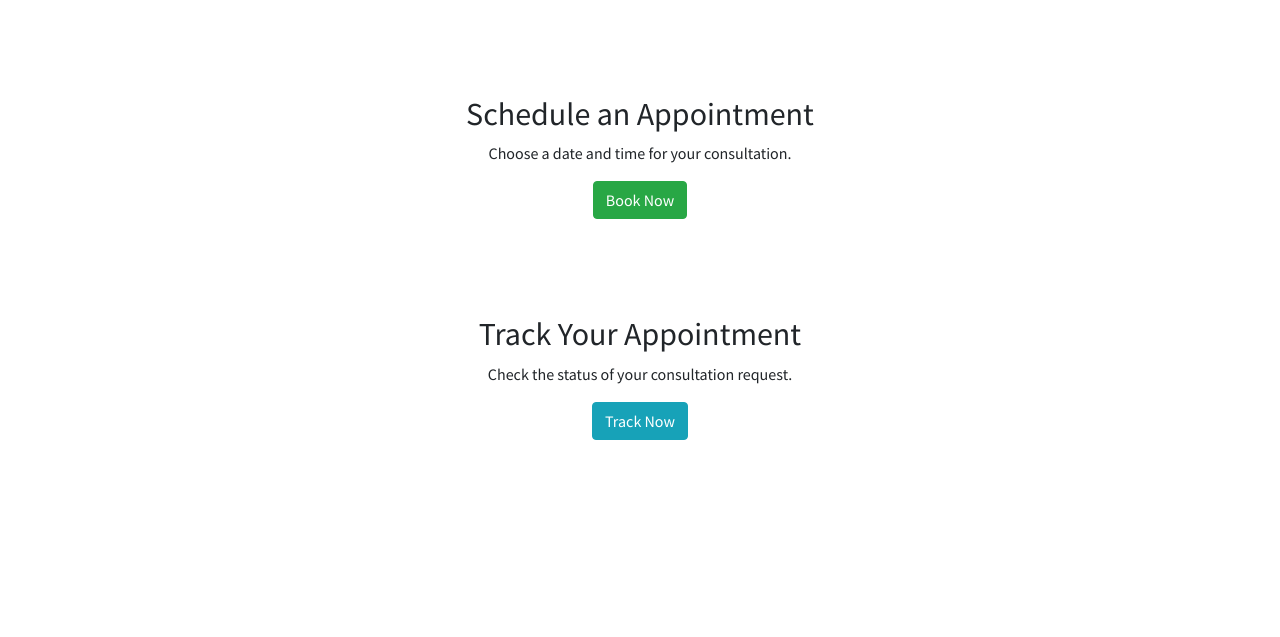
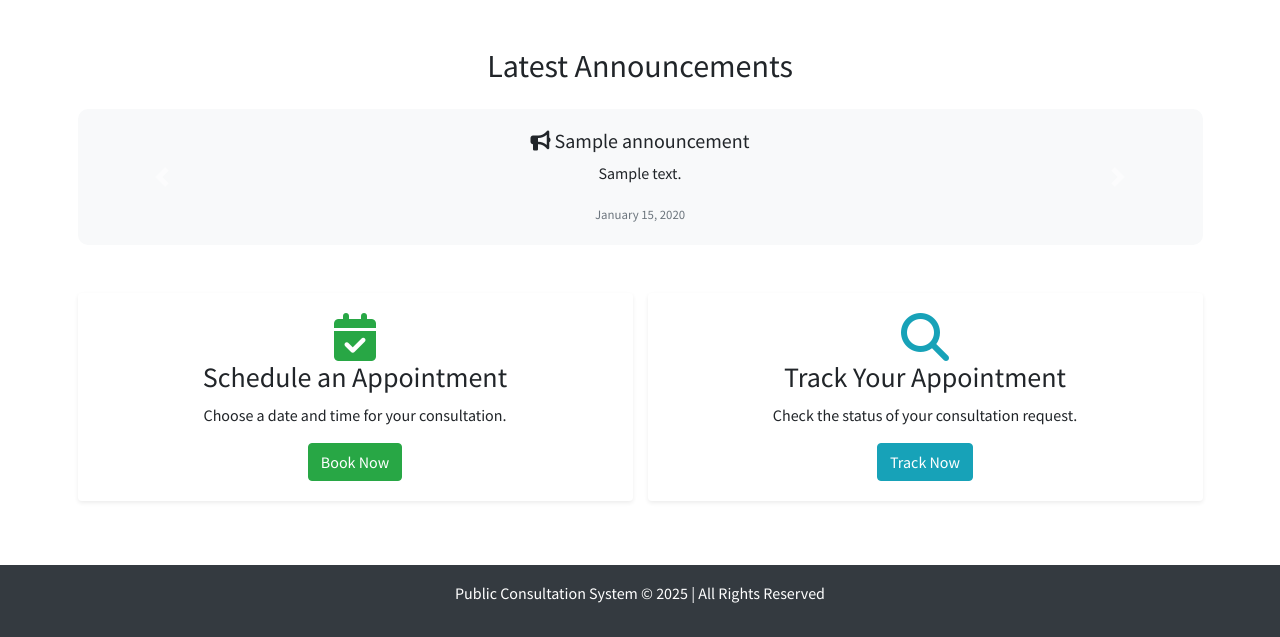
Before and after one commit to xxiimcha/bcp_pcms, a PHP site: page / in a window 1280 px wide. Shown: the part 538-1175 px from the top of the page. Before the commit the page ends 978 px from the top, so only its background shows below. Run offline with PHP 8.4, Linux system fonts and the light colour scheme; tables that the repository leaves empty or names only in its code hold one stand-in row (values such as "Sample post"); some libraries are stand-ins or nearby versions.

Commit message:
Enhanced Landing Page

```diff
--- /dev/null
+++ b/controller/get_announcements.php
@@ -0,0 +1,13 @@
+<?php
+include '../database/config.php';
+
+$query = "SELECT title, content, DATE_FORMAT(created_at, '%M %d, %Y') as date FROM announcements ORDER BY created_at DESC LIMIT 5";
+$result = mysqli_query($conn, $query);
+
+$announcements = [];
+while ($row = mysqli_fetch_assoc($result)) {
+    $announcements[] = $row;
+}
+
+echo json_encode(["success" => true, "announcements" => $announcements]);
+?>
--- a/index.php
+++ b/index.php
@@ -5,17 +5,18 @@
   <meta name="viewport" content="width=device-width, initial-scale=1">
   <title>Public Consultation System</title>
 
-  <!-- Google Font: Source Sans Pro -->
+  <!-- Google Font -->
   <link rel="stylesheet" href="https://fonts.googleapis.com/css?family=Source+Sans+Pro:300,400,400i,700&display=fallback">
   <!-- Font Awesome -->
-  <link rel="stylesheet" href="assets/plugins/fontawesome-free/css/all.min.css">
+  <link rel="stylesheet" href="https://cdnjs.cloudflare.com/ajax/libs/font-awesome/6.4.2/css/all.min.css">
   <!-- Bootstrap -->
-  <link rel="stylesheet" href="assets/plugins/bootstrap/css/bootstrap.min.css">
-  <!-- Theme style -->
-  <link rel="stylesheet" href="assets/dist/css/adminlte.min.css">
+  <link rel="stylesheet" href="https://cdn.jsdelivr.net/npm/bootstrap@5.3.0/dist/css/bootstrap.min.css">
+  <!-- AdminLTE -->
+  <link rel="stylesheet" href="https://cdn.jsdelivr.net/npm/admin-lte@3.1/dist/css/adminlte.min.css">
+
   <style>
     .hero-section {
-      background: url('dist/img/consultation-bg.jpg') no-repeat center center/cover;
+      background: url('assets/dist/img/consultation-bg.jpg') no-repeat center center/cover;
       height: 60vh;
       display: flex;
       align-items: center;
@@ -27,64 +28,139 @@
     .hero-section h1 {
       font-size: 3rem;
       font-weight: bold;
+      text-shadow: 2px 2px 8px rgba(0, 0, 0, 0.5);
     }
     .hero-section p {
       font-size: 1.2rem;
+    }
+    .announcement-carousel {
+      background: #f8f9fa;
+      padding: 20px;
+      border-radius: 10px;
     }
   </style>
 </head>
 <body class="hold-transition layout-top-nav">
 <div class="wrapper">
-  <nav class="main-header navbar navbar-expand-md navbar-light navbar-white">
+
+  <!-- Navbar -->
+  <nav class="main-header navbar navbar-expand-md navbar-light navbar-white shadow-sm">
     <div class="container">
       <a href="#" class="navbar-brand">
         <span class="brand-text font-weight-bold">Public Consultation System</span>
       </a>
-      <button class="navbar-toggler order-1" type="button" data-toggle="collapse" data-target="#navbarCollapse">
+      <button class="navbar-toggler" type="button" data-toggle="collapse" data-target="#navbarCollapse">
         <span class="navbar-toggler-icon"></span>
       </button>
       <div class="collapse navbar-collapse" id="navbarCollapse">
         <ul class="navbar-nav ml-auto">
-          <li class="nav-item">
-            <a href="#appointment" class="nav-link">Schedule an Appointment</a>
-          </li>
-          <li class="nav-item">
-            <a href="#track" class="nav-link">Track</a>
-          </li>
+          <li class="nav-item"><a href="#appointment" class="nav-link">Schedule an Appointment</a></li>
+          <li class="nav-item"><a href="#track" class="nav-link">Track</a></li>
+          <li class="nav-item"><a href="#announcements" class="nav-link">Announcements</a></li>
         </ul>
       </div>
     </div>
   </nav>
 
+  <!-- Hero Section -->
   <div class="hero-section">
     <div>
       <h1>Welcome to the Public Consultation System</h1>
       <p>Book your consultation appointment and track its status with ease.</p>
-      <a href="public/schedule.php" class="btn btn-primary btn-lg">Schedule Now</a>
-      <a href="#track" class="btn btn-outline-light btn-lg">Track Appointment</a>
+      <a href="public/schedule.php" class="btn btn-primary btn-lg"><i class="fas fa-calendar-alt"></i> Schedule Now</a>
+      <a href="#track" class="btn btn-outline-light btn-lg"><i class="fas fa-search"></i> Track Appointment</a>
     </div>
   </div>
 
   <div class="container my-5">
-    <section id="appointment" class="text-center py-5">
-      <h2>Schedule an Appointment</h2>
-      <p>Choose a date and time for your consultation.</p>
-      <a href="#" class="btn btn-success">Book Now</a>
+
+    <!-- Announcements Section with Carousel -->
+    <section id="announcements" class="mb-5 text-center">
+      <h2 class="mb-4">Latest Announcements</h2>
+      <div id="announcementCarousel" class="carousel slide announcement-carousel" data-bs-ride="carousel">
+        <div class="carousel-inner" id="announcement-list">
+          <!-- Announcements will be loaded here dynamically -->
+        </div>
+        <button class="carousel-control-prev" type="button" data-bs-target="#announcementCarousel" data-bs-slide="prev">
+          <span class="carousel-control-prev-icon" aria-hidden="true"></span>
+        </button>
+        <button class="carousel-control-next" type="button" data-bs-target="#announcementCarousel" data-bs-slide="next">
+          <span class="carousel-control-next-icon" aria-hidden="true"></span>
+        </button>
+      </div>
     </section>
 
-    <section id="track" class="text-center py-5">
-      <h2>Track Your Appointment</h2>
-      <p>Check the status of your consultation request.</p>
-      <a href="#" class="btn btn-info">Track Now</a>
-    </section>
+    <!-- Appointment & Tracking Section -->
+    <div class="row">
+      <div class="col-md-6">
+        <div class="card text-center shadow-sm">
+          <div class="card-body">
+            <i class="fas fa-calendar-check fa-3x text-success"></i>
+            <h3>Schedule an Appointment</h3>
+            <p>Choose a date and time for your consultation.</p>
+            <a href="public/schedule.php" class="btn btn-success">Book Now</a>
+          </div>
+        </div>
+      </div>
+      <div class="col-md-6">
+        <div class="card text-center shadow-sm">
+          <div class="card-body">
+            <i class="fas fa-search fa-3x text-info"></i>
+            <h3>Track Your Appointment</h3>
+            <p>Check the status of your consultation request.</p>
+            <a href="public/track.php" class="btn btn-info">Track Now</a>
+          </div>
+        </div>
+      </div>
+    </div>
+
   </div>
+
+  <!-- Footer -->
+  <footer class="bg-dark text-white text-center py-3">
+    <p>Public Consultation System &copy; 2025 | All Rights Reserved</p>
+  </footer>
 </div>
 
 <!-- jQuery -->
-<script src="assets/plugins/jquery/jquery.min.js"></script>
-<!-- Bootstrap 4 -->
-<script src="assets/plugins/bootstrap/js/bootstrap.bundle.min.js"></script>
+<script src="https://code.jquery.com/jquery-3.6.0.min.js"></script>
+<!-- Bootstrap 5 -->
+<script src="https://cdn.jsdelivr.net/npm/bootstrap@5.3.0/dist/js/bootstrap.bundle.min.js"></script>
 <!-- AdminLTE App -->
-<script src="assets/dist/js/adminlte.min.js"></script>
+<script src="https://cdn.jsdelivr.net/npm/admin-lte@3.1/dist/js/adminlte.min.js"></script>
+
+<script>
+$(document).ready(function() {
+    loadAnnouncements();
+});
+
+function loadAnnouncements() {
+    $.ajax({
+        url: 'controller/get_announcements.php',
+        type: 'GET',
+        dataType: 'json',
+        success: function(response) {
+            if (response.success && response.announcements.length > 0) {
+                let announcementsHtml = '';
+                response.announcements.forEach((announcement, index) => {
+                    announcementsHtml += `
+                        <div class="carousel-item ${index === 0 ? 'active' : ''}">
+                            <div class="text-center">
+                                <h5><i class="fas fa-bullhorn"></i> ${announcement.title}</h5>
+                                <p>${announcement.content}</p>
+                                <small class="text-muted">${announcement.date}</small>
+                            </div>
+                        </div>
+                    `;
+                });
+                $('#announcement-list').html(announcementsHtml);
+            } else {
+                $('#announcement-list').html('<div class="carousel-item active"><p class="text-center text-muted">No announcements available.</p></div>');
+            }
+        }
+    });
+}
+</script>
+
 </body>
 </html>
```
Also changed, not shown: assets/dist/img/consultation-bg.jpg (added).
